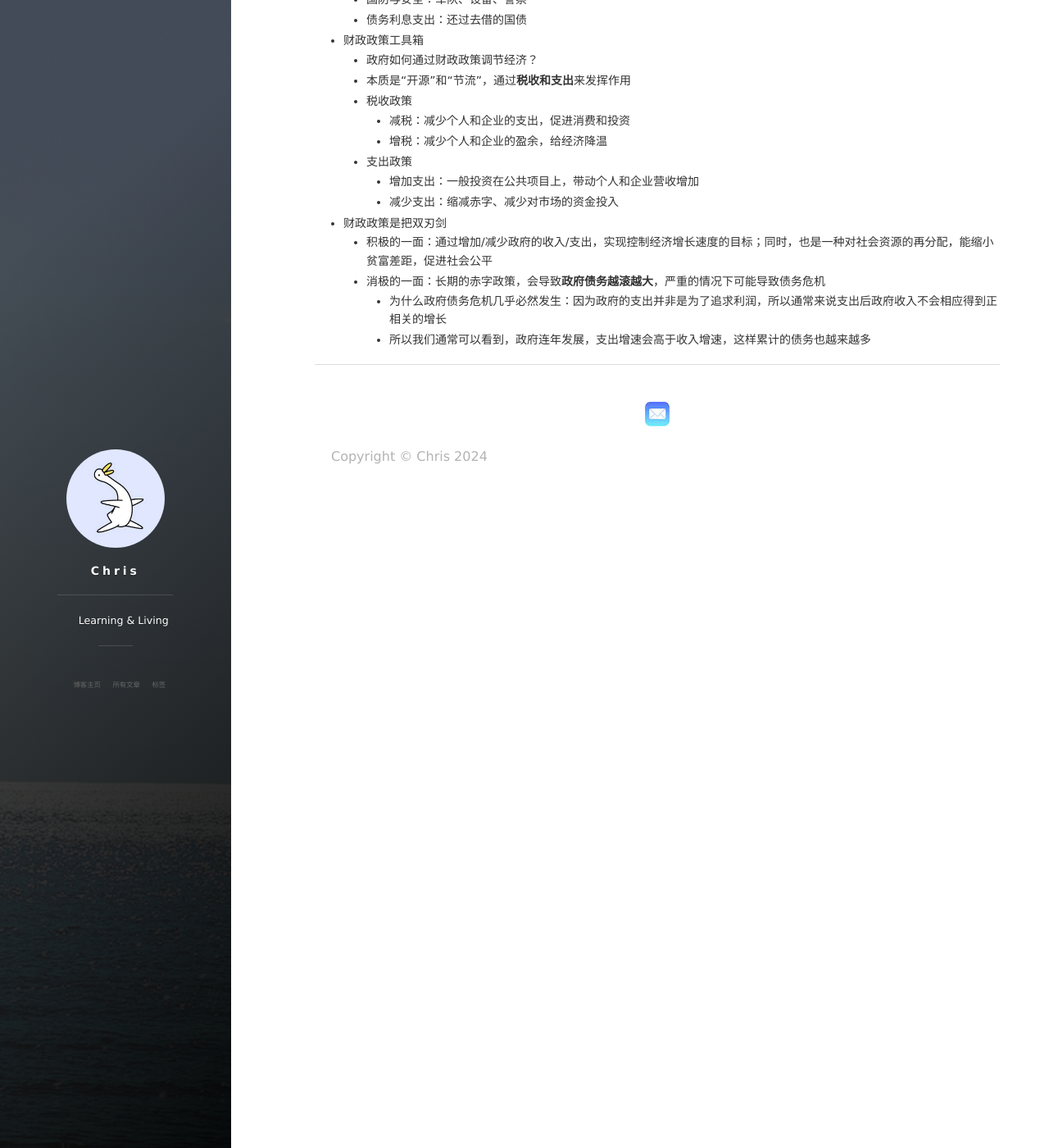
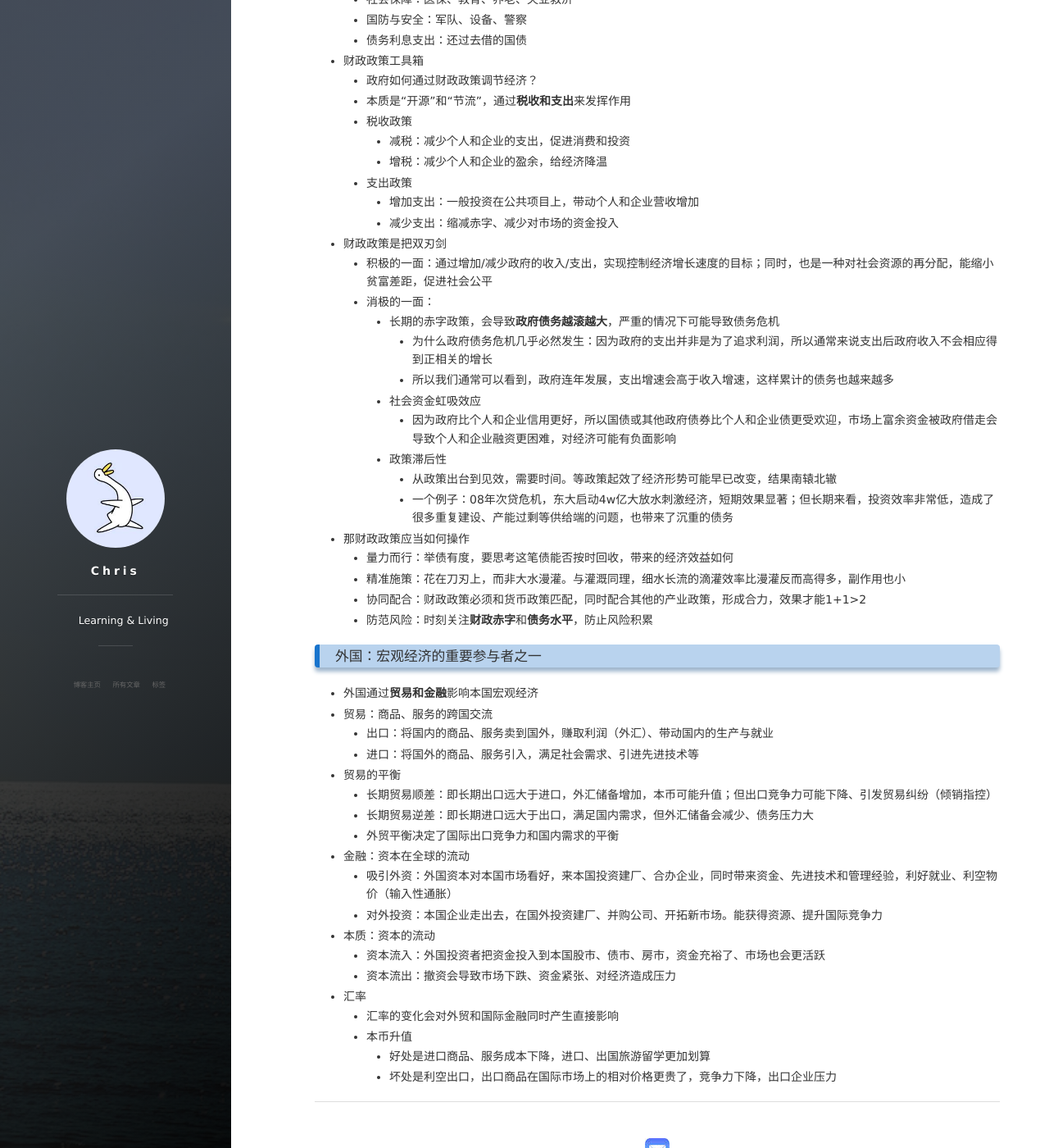
Before and after one commit to CHRisXman/CHRisXman.github.io, a Jekyll site: the page built from _posts/2024-12-17-macro-economy-insights.md, in a window 1280 px wide and 1400 px high, scrolled down 3081 px. Shown: the whole window at 82% size. Built offline with Jekyll 4.4.1, drawn with Linux system fonts in a browser that asks for light colours; nearby versions of some CDN libraries.

Commit message:
update post

```diff
--- a/_posts/2024-12-17-macro-economy-insights.md
+++ b/_posts/2024-12-17-macro-economy-insights.md
@@ -129,6 +129,39 @@ category: 财经
         * 减少支出：缩减赤字、减少对市场的资金投入
 - 财政政策是把双刃剑
     + 积极的一面：通过增加/减少政府的收入/支出，实现控制经济增长速度的目标；同时，也是一种对社会资源的再分配，能缩小贫富差距，促进社会公平
-    + 消极的一面：长期的赤字政策，会导致**政府债务越滚越大**，严重的情况下可能导致债务危机
-        * 为什么政府债务危机几乎必然发生：因为政府的支出并非是为了追求利润，所以通常来说支出后政府收入不会相应得到正相关的增长
-        * 所以我们通常可以看到，政府连年发展，支出增速会高于收入增速，这样累计的债务也越来越多
+    + 消极的一面：
+        * 长期的赤字政策，会导致**政府债务越滚越大**，严重的情况下可能导致债务危机
+            * 为什么政府债务危机几乎必然发生：因为政府的支出并非是为了追求利润，所以通常来说支出后政府收入不会相应得到正相关的增长
+            * 所以我们通常可以看到，政府连年发展，支出增速会高于收入增速，这样累计的债务也越来越多
+        * 社会资金虹吸效应
+            * 因为政府比个人和企业信用更好，所以国债或其他政府债券比个人和企业债更受欢迎，市场上富余资金被政府借走会导致个人和企业融资更困难，对经济可能有负面影响
+        * 政策滞后性
+            * 从政策出台到见效，需要时间。等政策起效了经济形势可能早已改变，结果南辕北辙
+            * 一个例子：08年次贷危机，东大启动4w亿大放水刺激经济，短期效果显著；但长期来看，投资效率非常低，造成了很多重复建设、产能过剩等供给端的问题，也带来了沉重的债务
+- 那财政政策应当如何操作
+    + 量力而行：举债有度，要思考这笔债能否按时回收，带来的经济效益如何
+    + 精准施策：花在刀刃上，而非大水漫灌。与灌溉同理，细水长流的滴灌效率比漫灌反而高得多，副作用也小
+    + 协同配合：财政政策必须和货币政策匹配，同时配合其他的产业政策，形成合力，效果才能1+1>2
+    + 防范风险：时刻关注**财政赤字**和**债务水平**，防止风险积累
+
+
+### 外国：宏观经济的重要参与者之一
+- 外国通过**贸易和金融**影响本国宏观经济
+- 贸易：商品、服务的跨国交流
+    + 出口：将国内的商品、服务卖到国外，赚取利润（外汇）、带动国内的生产与就业
+    + 进口：将国外的商品、服务引入，满足社会需求、引进先进技术等
+- 贸易的平衡
+    + 长期贸易顺差：即长期出口远大于进口，外汇储备增加，本币可能升值；但出口竞争力可能下降、引发贸易纠纷（倾销指控）
+    + 长期贸易逆差：即长期进口远大于出口，满足国内需求，但外汇储备会减少、债务压力大
+    + 外贸平衡决定了国际出口竞争力和国内需求的平衡
+- 金融：资本在全球的流动
+    + 吸引外资：外国资本对本国市场看好，来本国投资建厂、合办企业，同时带来资金、先进技术和管理经验，利好就业、利空物价（输入性通胀）
+    + 对外投资：本国企业走出去，在国外投资建厂、并购公司、开拓新市场。能获得资源、提升国际竞争力
+- 本质：资本的流动
+    + 资本流入：外国投资者把资金投入到本国股市、债市、房市，资金充裕了、市场也会更活跃
+    + 资本流出：撤资会导致市场下跌、资金紧张、对经济造成压力
+- 汇率
+    + 汇率的变化会对外贸和国际金融同时产生直接影响
+    + 本币升值
+        * 好处是进口商品、服务成本下降，进口、出国旅游留学更加划算
+        * 坏处是利空出口，出口商品在国际市场上的相对价格更贵了，竞争力下降，出口企业压力
```
Also changed, not shown: _posts/2024-12-04-essay-202412-finance-news.md (+8 -1 lines).
